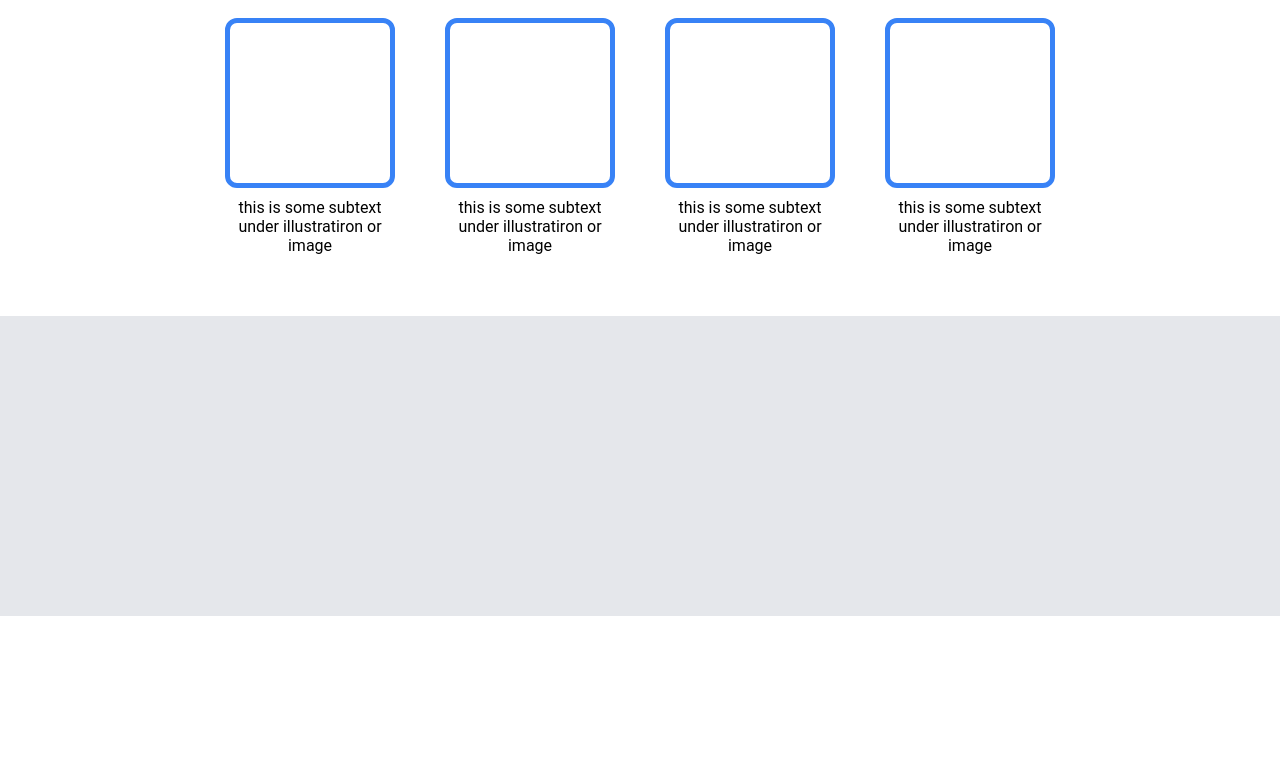
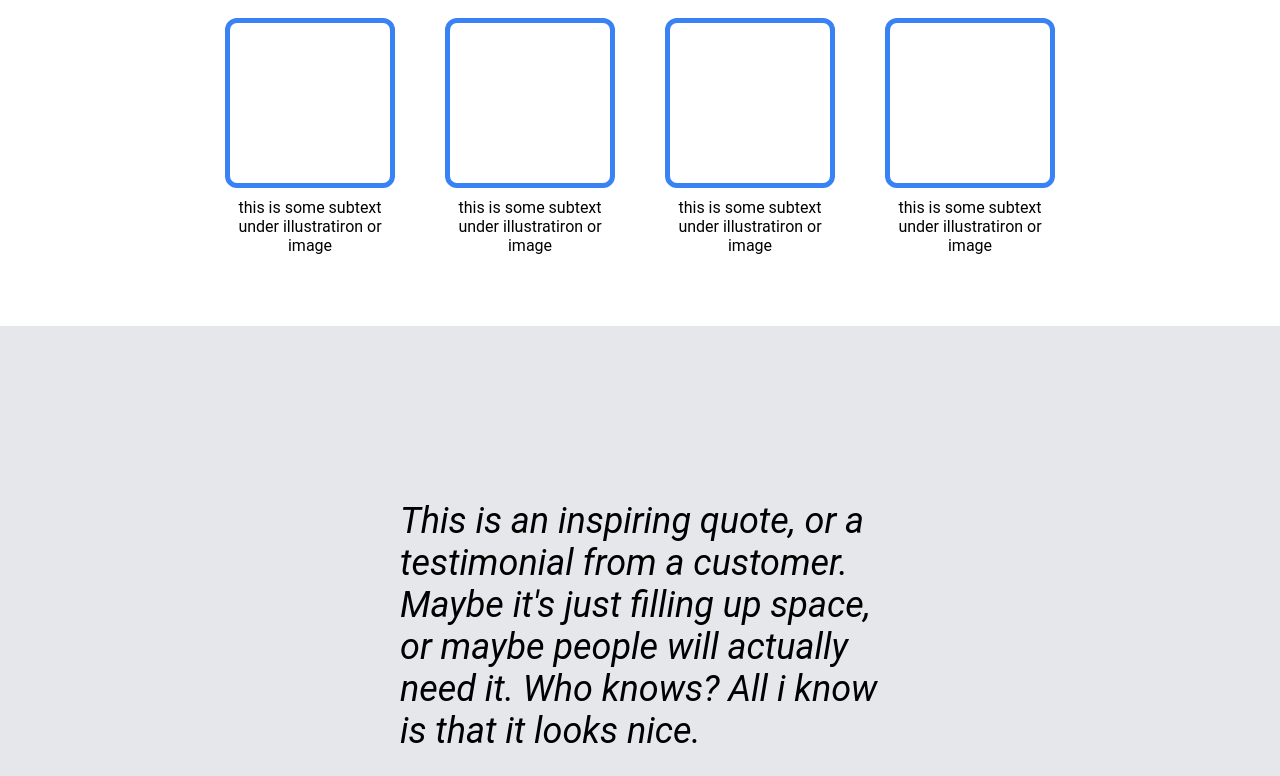
Before and after one commit to Rz0n/Landing-Page, a plain HTML site: page index.html in a window 1280 px wide. Shown: the part 604-1380 px from the top of the page. Before the commit the page ends 1220 px from the top, so only its background shows below. Drawn offline with Linux system fonts and the light colour scheme.

Commit message:
i am adding new text to quote section and style to it.

```diff
--- a/index.html
+++ b/index.html
@@ -47,7 +47,7 @@
             </div>
         </div>
         <div class="information">
-
+            <p>This is an inspiring quote, or a testimonial from a customer. Maybe it's just filling up space, or maybe people will actually need it. Who knows? All i know is that it looks nice.</p>
         </div>
         <div class="text-con"></div>
         <div class="footer"></div>
--- a/style.css
+++ b/style.css
@@ -120,7 +120,18 @@
 }
 
 .information {
+    display: flex;
+    justify-content: center;
     background-color: #E5E7EB;
-    margin-top: 60px;
-    height: 300px;
+    margin-top: 70px;
+    height: 600px;
+
 }
+
+.information > p {
+    align-self: center;
+    font-size: 36px;
+    font-weight: light;
+    font-style: italic;
+    padding: 400px;
+}
```
